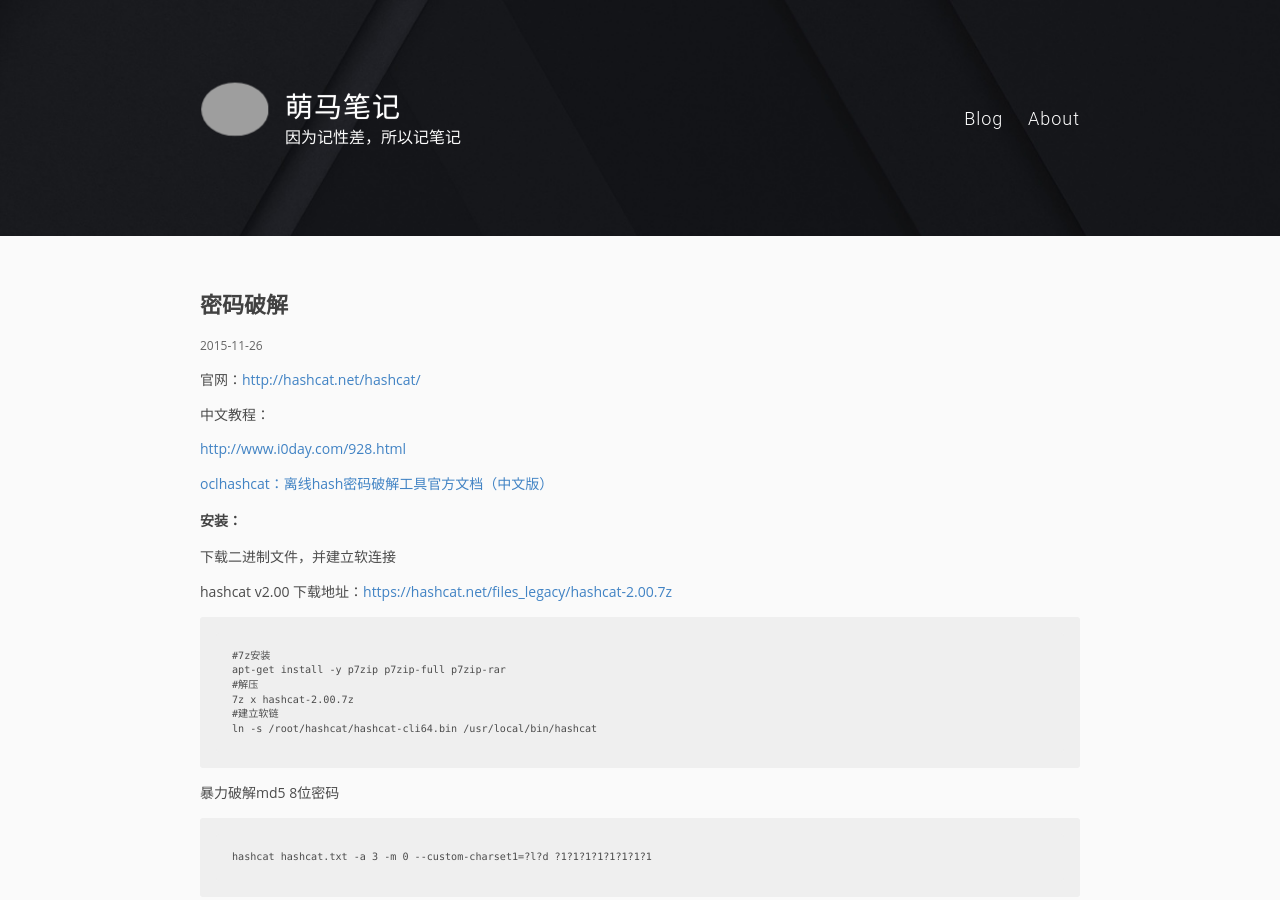
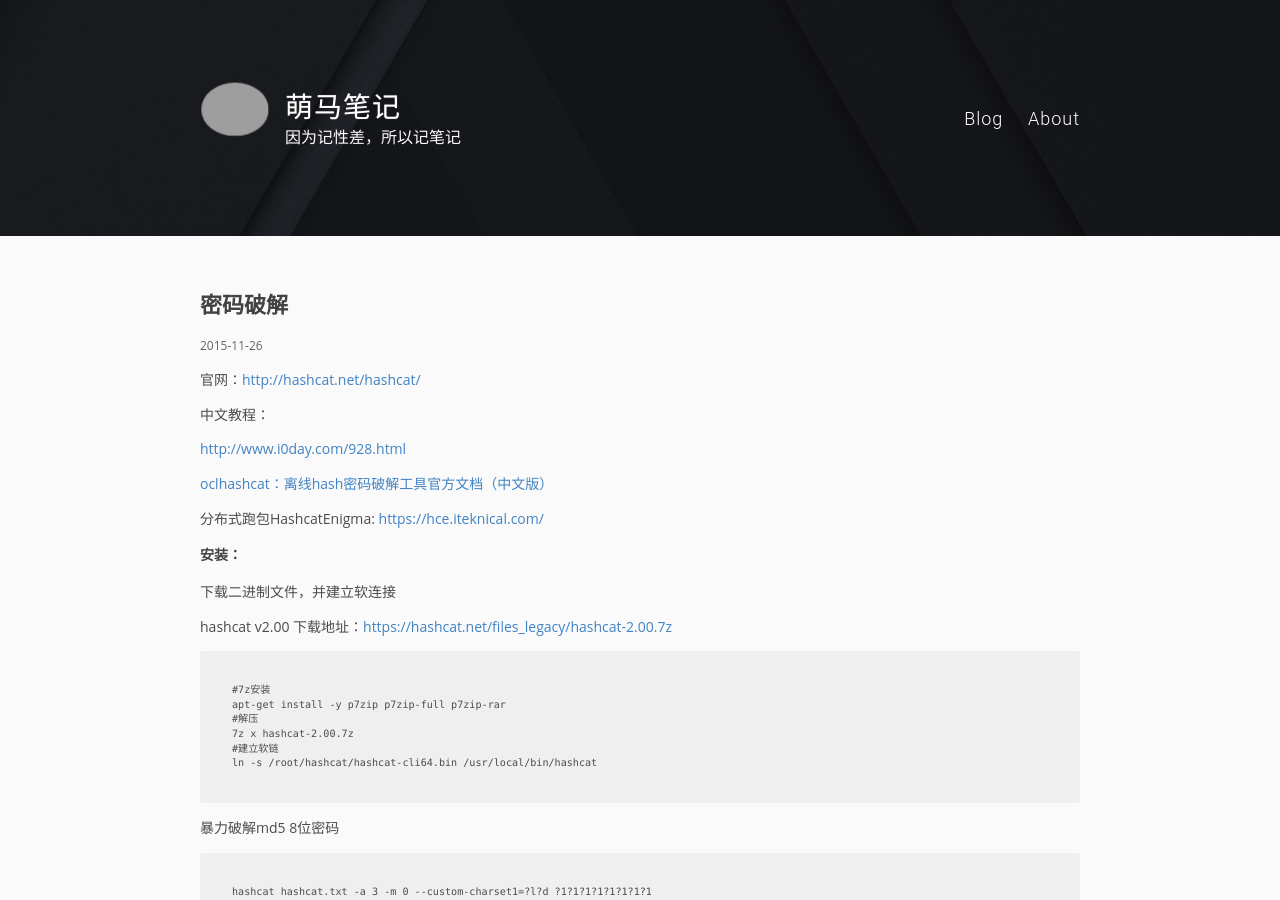
Before and after one commit to pingmalu/pingmalu.github.io, a Jekyll site: the page built from _posts/2015-11-26-密码破解.md, in a window 1280 px wide and 900 px high. Built offline with Jekyll 4.4.1, drawn with Linux system fonts in a browser that asks for light colours; nearby versions of some CDN libraries; some of the changed lines change nothing that is shown; grey boxes are pictures that could not be loaded.

Commit message:
'update'

```diff
--- a/_posts/2015-11-26-密码破解.md
+++ b/_posts/2015-11-26-密码破解.md
@@ -10,6 +10,8 @@ title: 密码破解
 [http://www.i0day.com/928.html](http://www.i0day.com/928.html)
 
 [oclhashcat：离线hash密码破解工具官方文档（中文版）](http://www.freebuf.com/sectool/112479.html)
+
+分布式跑包HashcatEnigma: [https://hce.iteknical.com/](https://hce.iteknical.com/)
 
 ### 安装： ###
 
```
